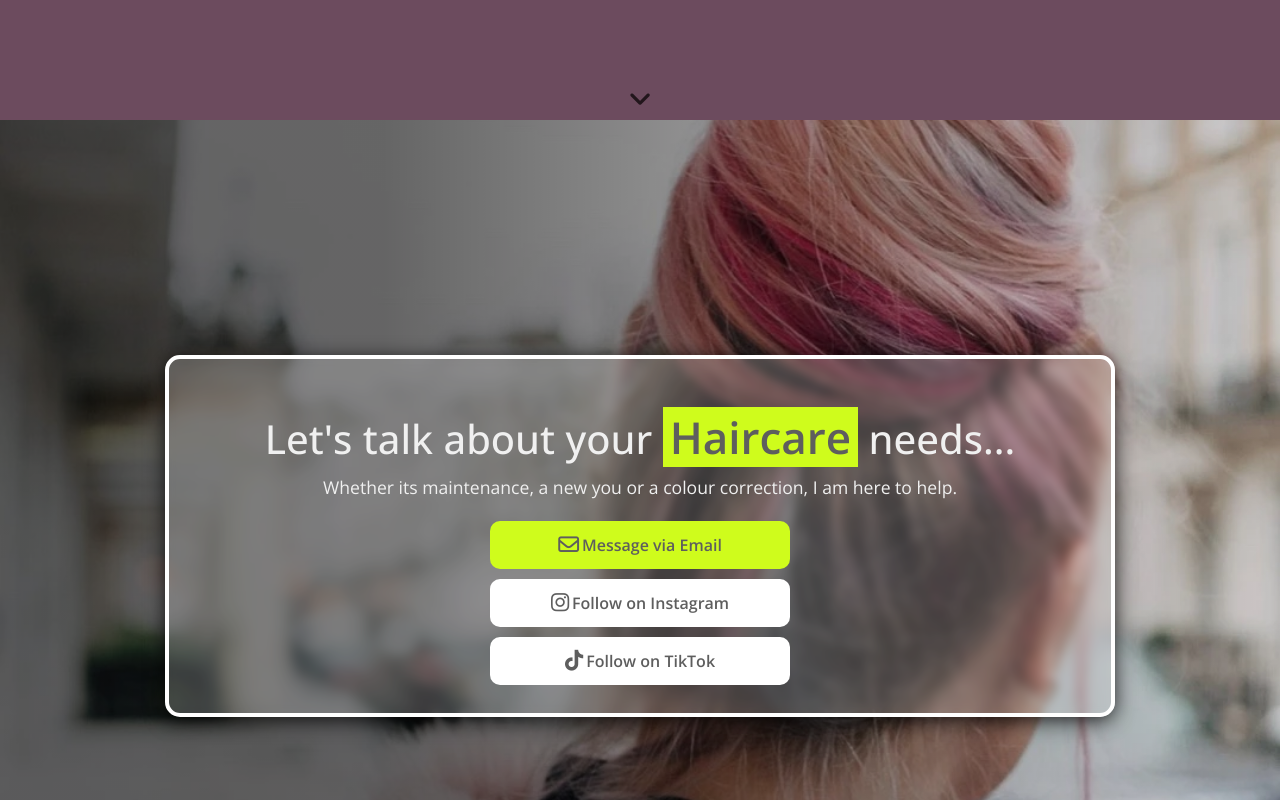
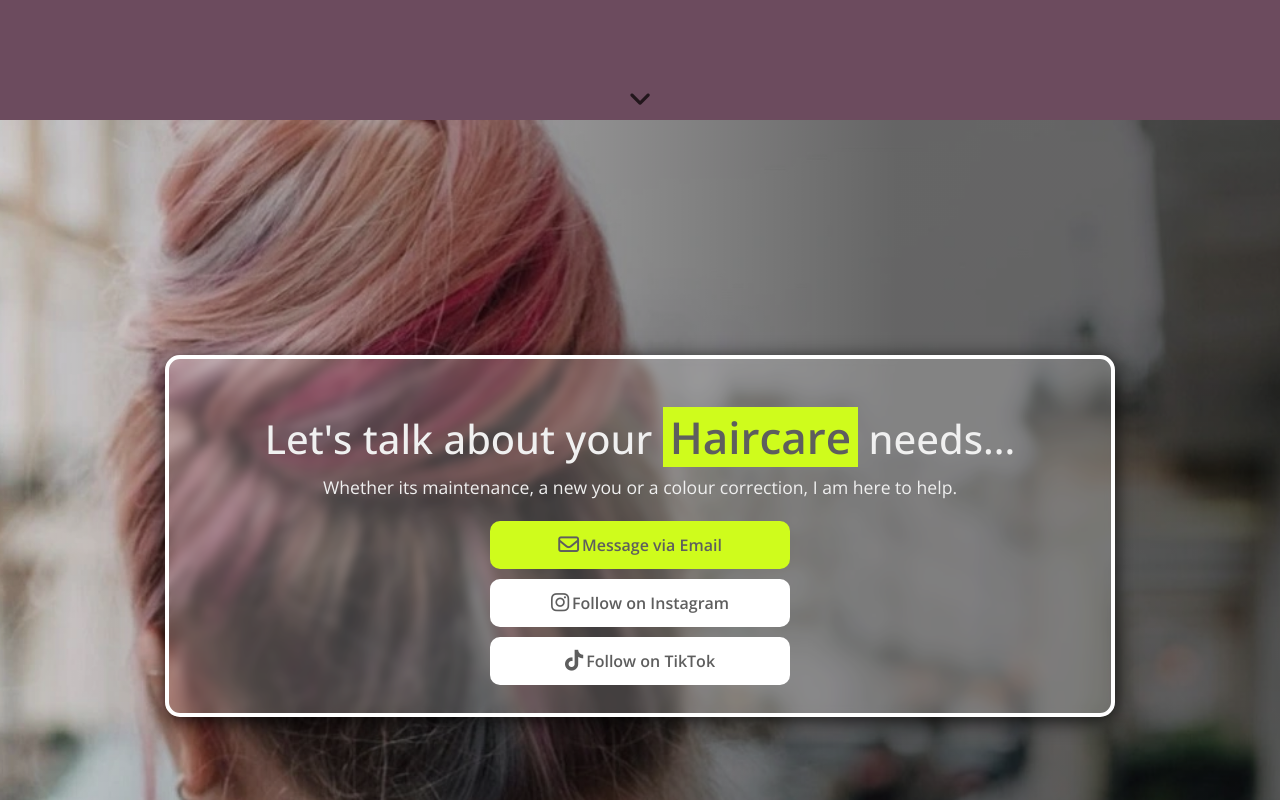
Before and after one commit to 2ndborn/karahair, a React (Create React App) app: page /#/contactme in a window 1280 px wide. Shown: the part 680-1480 px from the top of the page. Built offline with nearby package versions, Linux system fonts and the light colour scheme; a web font is replaced by a local one.

Commit message:
amended the contact page picture

```diff
--- a/src/styles/Contact.module.css
+++ b/src/styles/Contact.module.css
@@ -11,7 +11,6 @@
     height: 100%;
     width: 100%;
     object-fit: cover;
-    object-position: 0px -300px;
 }
 
 .colorOverlay {
@@ -19,7 +18,7 @@
     height: 100%;
     width: 100%;
     background-image: linear-gradient(
-        to right, rgba(0,0,0,0.6) 30%, rgba(0,0,0,0.1));
+        to left, rgba(0,0,0,0.6) 30%, rgba(0,0,0,0.1));
     z-index: 1;
 }
 
```
Also changed, not shown: src/assets/multicolor.webp.
